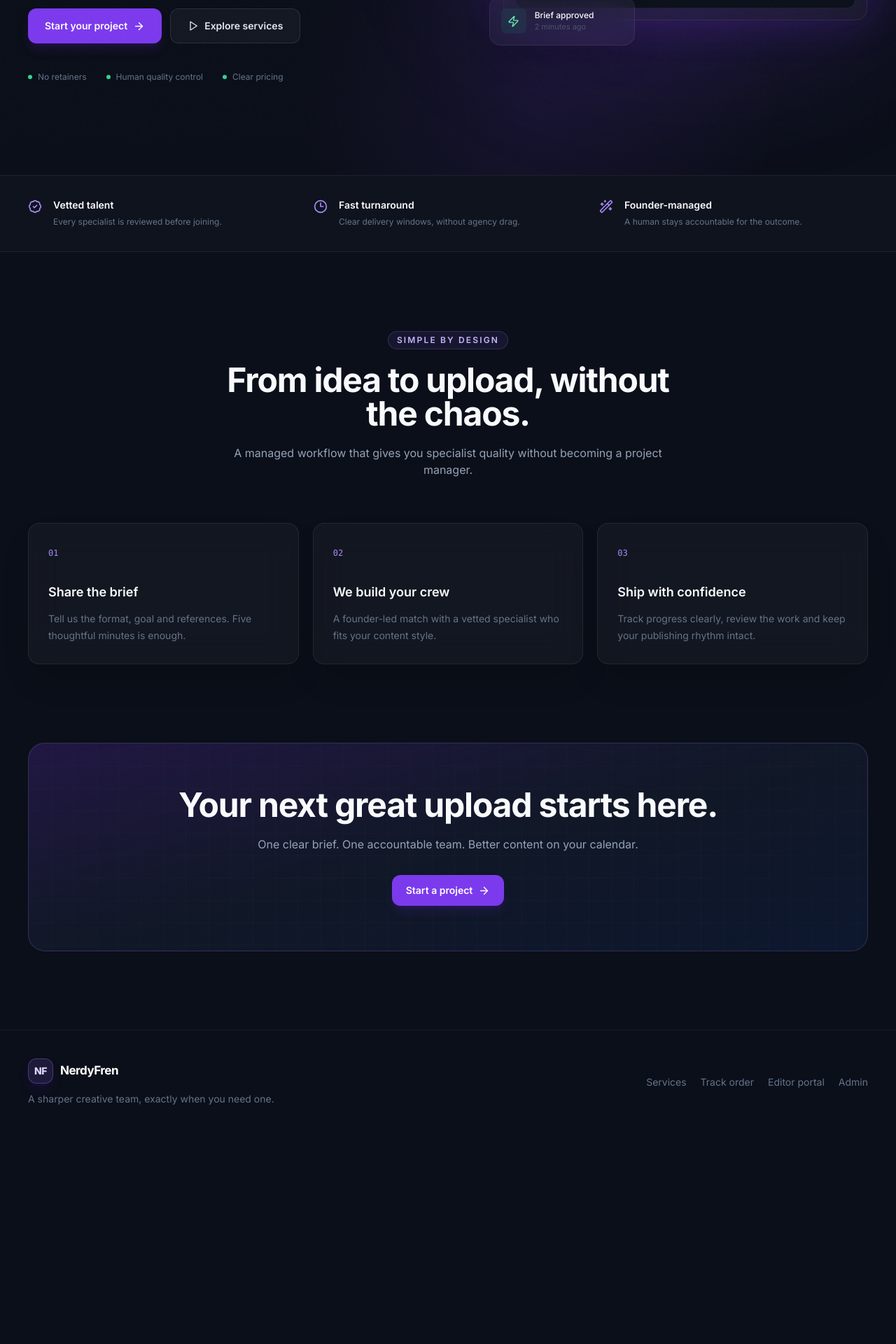
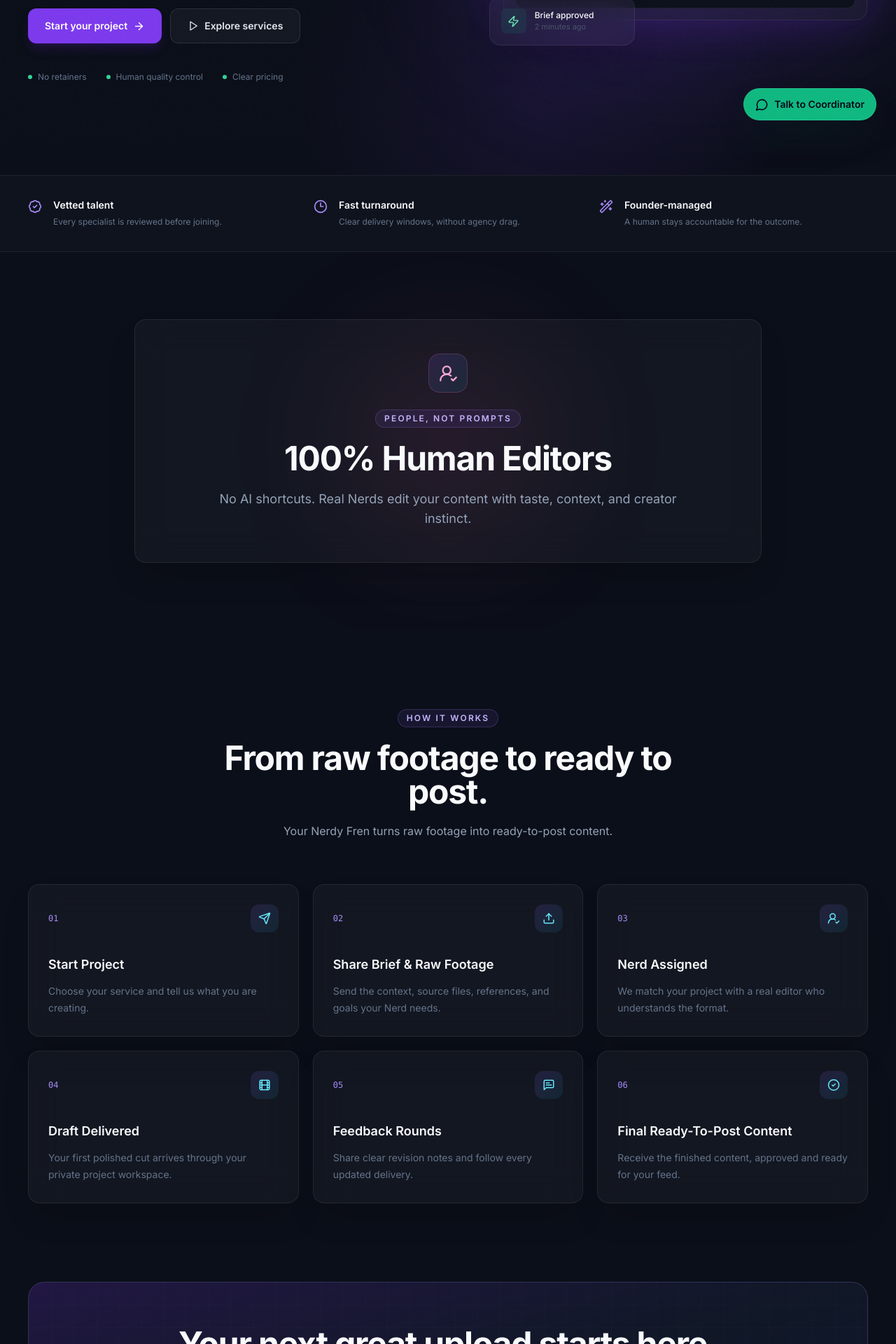
Before and after one commit to harshvardhanjoshi2611/nerdyfren-web, a React (Vite) app: page / in a window 1280 px wide. Shown: the part 600-2520 px from the top of the page at 70% size. Before the commit the page ends 2220 px from the top, so only its background shows below. Built offline with nearby package versions, Linux system fonts and the light colour scheme; no server answers.

Commit message:
Revision 1A Navigation Homepage WhatsApp

```diff
--- a/src/App.jsx
+++ b/src/App.jsx
@@ -13,10 +13,12 @@ import ServicesPage from './pages/ServicesPage';
 import TrackingPage from './pages/TrackingPage';
 import UserAuthPage from './pages/UserAuthPage';
 import UserDashboard from './pages/UserDashboard';
+import FloatingWhatsApp from './components/FloatingWhatsApp';
 
 export default function App() {
   return (
-    <Routes>
+    <>
+      <Routes>
       <Route path="/" element={<LandingPage />} />
       <Route path="/services" element={<ServicesPage />} />
       <Route path="/book" element={<BookingPage />} />
@@ -39,6 +41,8 @@ export default function App() {
         <Route path="/admin" element={<AdminDashboard />} />
       </Route>
       <Route path="*" element={<NotFoundPage />} />
-    </Routes>
+      </Routes>
+      <FloatingWhatsApp />
+    </>
   );
 }
--- /dev/null
+++ b/src/components/FloatingWhatsApp.jsx
@@ -0,0 +1,33 @@
+import { MessageCircle } from 'lucide-react';
+import { useLocation } from 'react-router-dom';
+
+const visiblePaths = new Set([
+  '/',
+  '/services',
+  '/book',
+  '/booking/success',
+  '/dashboard',
+  '/track',
+]);
+
+export default function FloatingWhatsApp() {
+  const { pathname } = useLocation();
+  if (!visiblePaths.has(pathname)) return null;
+
+  const number = (import.meta.env.VITE_WHATSAPP_NUMBER || '').replace(/\D/g, '');
+  const message = encodeURIComponent('Hi NerdyFren, I would like to talk to a coordinator.');
+  const href = number ? `https://wa.me/${number}?text=${message}` : 'https://wa.me/';
+
+  return (
+    <a
+      href={href}
+      target="_blank"
+      rel="noreferrer"
+      className="fixed bottom-5 right-5 z-[90] inline-flex items-center gap-2 rounded-full border border-emerald-300/20 bg-emerald-500 px-4 py-3 text-sm font-semibold text-slate-950 shadow-2xl shadow-emerald-950/40 transition hover:-translate-y-1 hover:bg-emerald-400 sm:bottom-7 sm:right-7"
+      aria-label="Talk to Coordinator on WhatsApp"
+    >
+      <MessageCircle size={19} />
+      <span className="hidden sm:inline">Talk to Coordinator</span>
+    </a>
+  );
+}
--- a/src/components/Footer.jsx
+++ b/src/components/Footer.jsx
@@ -14,7 +14,10 @@ export default function Footer() {
         <div className="flex flex-wrap gap-5 text-sm text-slate-500">
           <Link to="/services" className="hover:text-white">Services</Link>
           <Link to={isAuthenticated ? '/dashboard' : '/track'} className="hover:text-white">Track order</Link>
-          <Link to="/editor/signin" className="hover:text-white">Editor portal</Link>
+          <Link to="/editor/signin" className="hover:text-white">Login as Nerd</Link>
+          <a href="https://allboutcommunication.com" target="_blank" rel="noreferrer" className="hover:text-white">Our Mothership</a>
+          <a href={import.meta.env.VITE_MERCH_URL || 'https://allboutcommunication.com'} target="_blank" rel="noreferrer" className="hover:text-white">Nerd Merchandise</a>
+          <a href={import.meta.env.VITE_INSTAGRAM_URL || 'https://www.instagram.com/nerdyfren/'} target="_blank" rel="noreferrer" className="hover:text-white">Instagram</a>
           <Link to="/admin/login" className="hover:text-white">Admin</Link>
         </div>
       </div>
--- a/src/components/Navbar.jsx
+++ b/src/components/Navbar.jsx
@@ -9,8 +9,7 @@ export default function Navbar() {
   const { isAuthenticated, endSession } = useAuth();
   const links = [
     ['Services', '/services'],
-    ['Track order', isAuthenticated ? '/dashboard' : '/track'],
-    ['For editors', '/editor/signin'],
+    ...(!isAuthenticated ? [['Track order', '/track']] : []),
   ];
   return (
     <header className="fixed inset-x-0 top-0 z-50 border-b border-white/[0.06] bg-canvas/75 backdrop-blur-xl">
@@ -27,6 +26,7 @@ export default function Navbar() {
           {isAuthenticated ? (
             <>
               <Link to="/dashboard" className="btn-secondary !px-4 !py-2.5">Dashboard</Link>
+              <Link to="/dashboard#bookings" className="px-3 py-2 text-sm font-medium text-slate-300 transition hover:text-white">Track Project</Link>
               <button onClick={endSession} className="rounded-lg p-2.5 text-slate-500 hover:text-white" aria-label="Sign out"><LogOut size={17} /></button>
             </>
           ) : (
@@ -48,6 +48,7 @@ export default function Navbar() {
             {isAuthenticated ? (
               <>
                 <Link to="/dashboard" onClick={() => setOpen(false)} className="text-sm text-slate-300">Dashboard</Link>
+                <Link to="/dashboard#bookings" onClick={() => setOpen(false)} className="text-sm text-slate-300">Track Project</Link>
                 <button onClick={() => { endSession(); setOpen(false); }} className="text-left text-sm text-slate-300">Sign out</button>
               </>
             ) : (
--- a/src/pages/LandingPage.jsx
+++ b/src/pages/LandingPage.jsx
@@ -1,12 +1,15 @@
-import { ArrowRight, BadgeCheck, Clock3, Play, Sparkles, WandSparkles, Zap } from 'lucide-react';
+import { ArrowRight, BadgeCheck, CheckCircle2, Clock3, Film, MessageSquareText, Play, Send, Sparkles, Upload, UserRoundCheck, WandSparkles, Zap } from 'lucide-react';
 import { Link } from 'react-router-dom';
 import Footer from '../components/Footer';
 import Navbar from '../components/Navbar';
 
 const steps = [
-  ['01', 'Share the brief', 'Tell us the format, goal and references. Five thoughtful minutes is enough.'],
-  ['02', 'We build your crew', 'A founder-led match with a vetted specialist who fits your content style.'],
-  ['03', 'Ship with confidence', 'Track progress clearly, review the work and keep your publishing rhythm intact.'],
+  [Send, '01', 'Start Project', 'Choose your service and tell us what you are creating.'],
+  [Upload, '02', 'Share Brief & Raw Footage', 'Send the context, source files, references, and goals your Nerd needs.'],
+  [UserRoundCheck, '03', 'Nerd Assigned', 'We match your project with a real editor who understands the format.'],
+  [Film, '04', 'Draft Delivered', 'Your first polished cut arrives through your private project workspace.'],
+  [MessageSquareText, '05', 'Feedback Rounds', 'Share clear revision notes and follow every updated delivery.'],
+  [CheckCircle2, '06', 'Final Ready-To-Post Content', 'Receive the finished content, approved and ready for your feed.'],
 ];
 
 const signals = [
@@ -82,11 +85,23 @@ export default function LandingPage() {
           </div>
         </section>
 
+        <section className="relative overflow-hidden py-24">
+          <div className="absolute left-1/2 top-1/2 h-72 w-72 -translate-x-1/2 -translate-y-1/2 rounded-full bg-pink-500/10 blur-[90px]" />
+          <div className="container-shell relative">
+            <div className="panel mx-auto max-w-4xl overflow-hidden p-8 text-center sm:p-12">
+              <div className="mx-auto grid h-14 w-14 place-items-center rounded-2xl border border-pink-400/20 bg-gradient-to-br from-violet-500/15 to-cyan-500/10 text-pink-300"><UserRoundCheck size={27} /></div>
+              <span className="eyebrow mt-6">People, not prompts</span>
+              <h2 className="mt-5 text-3xl font-bold tracking-tight sm:text-5xl">100% Human Editors</h2>
+              <p className="mx-auto mt-5 max-w-2xl text-base leading-7 text-slate-400 sm:text-lg">No AI shortcuts. Real Nerds edit your content with taste, context, and creator instinct.</p>
+            </div>
+          </div>
+        </section>
+
         <section className="py-28">
           <div className="container-shell">
-            <div className="mx-auto max-w-2xl text-center"><span className="eyebrow">Simple by design</span><h2 className="mt-5 text-3xl font-bold tracking-tight sm:text-5xl">From idea to upload, without the chaos.</h2><p className="mt-5 text-slate-400">A managed workflow that gives you specialist quality without becoming a project manager.</p></div>
-            <div className="mt-16 grid gap-5 md:grid-cols-3">
-              {steps.map(([number, title, body]) => <div key={number} className="panel p-7"><span className="font-mono text-xs text-violet-400">{number}</span><h3 className="mt-8 text-lg font-semibold">{title}</h3><p className="mt-3 text-sm leading-6 text-slate-500">{body}</p></div>)}
+            <div className="mx-auto max-w-2xl text-center"><span className="eyebrow">How It Works</span><h2 className="mt-5 text-3xl font-bold tracking-tight sm:text-5xl">From raw footage to ready to post.</h2><p className="mt-5 text-slate-400">Your Nerdy Fren turns raw footage into ready-to-post content.</p></div>
+            <div className="mt-16 grid gap-5 md:grid-cols-2 xl:grid-cols-3">
+              {steps.map(([Icon, number, title, body]) => <div key={number} className="panel group p-7 transition hover:border-cyan-400/20"><div className="flex items-center justify-between"><span className="font-mono text-xs text-violet-400">{number}</span><span className="grid h-10 w-10 place-items-center rounded-xl bg-gradient-to-br from-violet-500/15 to-cyan-500/10 text-cyan-300"><Icon size={18} /></span></div><h3 className="mt-8 text-lg font-semibold">{title}</h3><p className="mt-3 text-sm leading-6 text-slate-500">{body}</p></div>)}
             </div>
           </div>
         </section>
--- a/src/pages/UserDashboard.jsx
+++ b/src/pages/UserDashboard.jsx
@@ -77,7 +77,7 @@ export default function UserDashboard() {
           ))}
         </div>
 
-        <section className="mt-10">
+        <section id="bookings" className="mt-10 scroll-mt-8">
           <div className="mb-5 flex items-center justify-between">
             <h2 className="text-lg font-semibold">My bookings</h2>
             <span className="text-xs text-slate-600">{bookings.length} total</span>
```
Also changed, not shown: 1 other file (tests, documents, lock files or other folders).
